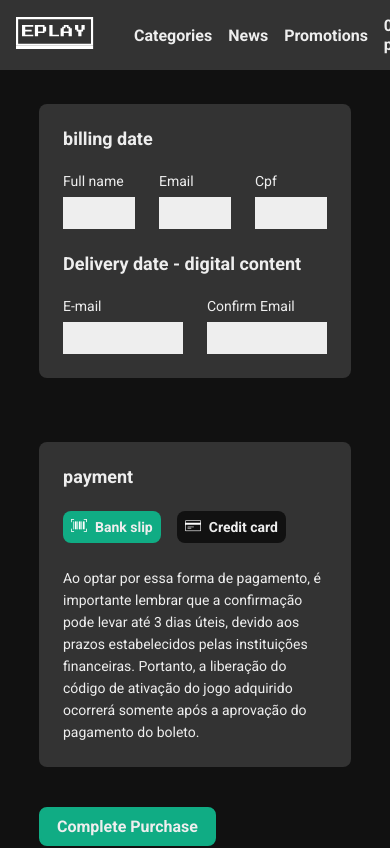
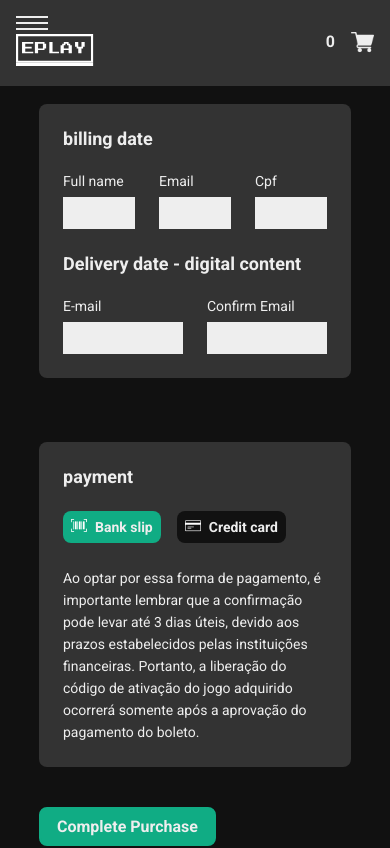
Before and after one commit to Caiobakerolov/gameStore_Eplay, a React (Create React App) app: page /checkout in a window 390 px wide. Shown: the top 848 px of the page. Built offline with nearby package versions, Linux system fonts and the light colour scheme.

Commit message:
start config responsive about burgers

```diff
--- a/src/components/Header/index.tsx
+++ b/src/components/Header/index.tsx
@@ -3,7 +3,7 @@ import { useDispatch, useSelector } from 'react-redux'
 
 import { open } from '../../store/reducers/cart'
 
-import { HeaderBar, Links, LinkItem, CartButton } from './styles'
+import { HeaderBar, Links, LinkItem, CartButton, Burgers } from './styles'
 
 import logo from '../../assets/images/logo.svg'
 import cart from '../../assets/images/carrinho.svg'
@@ -21,6 +21,12 @@ const Header = () => {
     <>
       <HeaderBar>
         <div>
+          <div>
+            <Burgers>
+              <span />
+              <span />
+              <span />
+            </Burgers>
             <Link to="/">
               <img src={logo} alt="Eplay" />
             </Link>
@@ -39,9 +45,10 @@ const Header = () => {
             </nav>
           </div>
           <CartButton onClick={openCart}>
-          {items.length} - products
+            {items.length} <span>- products</span>
             <img src={cart} alt="Cart" />
           </CartButton>
+        </div>
       </HeaderBar>
     </>
   )
--- a/src/components/Header/styles.ts
+++ b/src/components/Header/styles.ts
@@ -1,5 +1,10 @@
 import styled from 'styled-components'
-import { colors } from '../../styles'
+import { breakPoints, colors } from '../../styles'
+
+export const Links = styled.ul`
+  display: flex;
+  margin-left: 40px;
+`
 
 export const HeaderBar = styled.header`
   background-color: ${colors.gray};
@@ -20,15 +25,19 @@ export const HeaderBar = styled.header`
     font-weight: bold;
   }
 
-  div {
+  > div {
     display: flex;
     align-items: center;
+
+    @media (max-width: ${breakPoints.tablet}) {
+      flex: 1;
+      justify-content: space-between;
+
+      ${Links} {
+        display: none;
+      }
+    }
   }
-`
-
-export const Links = styled.ul`
-  display: flex;
-  margin-left: 40px;
 `
 
 export const LinkItem = styled.li`
@@ -42,4 +51,26 @@ export const CartButton = styled.a`
   img {
     margin-left: 16px;
   }
+
+  @media (max-width: ${breakPoints.tablet}) {
+    span {
+      display: none;
+    }
+  }
 `
+
+export const Burgers = styled.div`
+  width: 32px;
+
+  span {
+    display: block;
+    background-color: ${colors.white};
+    width: 100%;
+    height: 2px;
+    margin-bottom: 4px;
+  }
+
+  @media (min-width: ${breakPoints.tablet}) {
+    display: none;
+  }
+`
```
Lines whose indentation alone changed are shown as unchanged.
